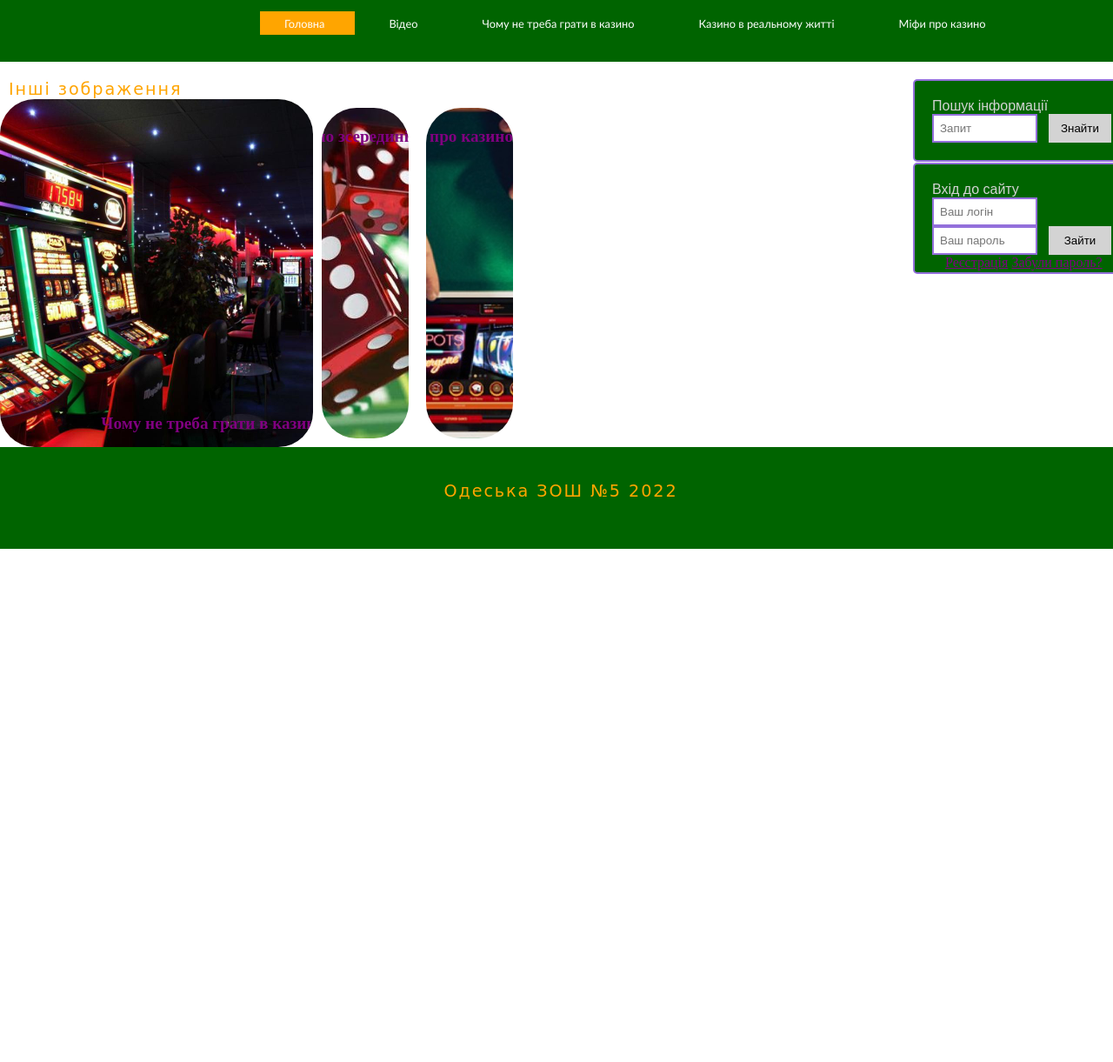
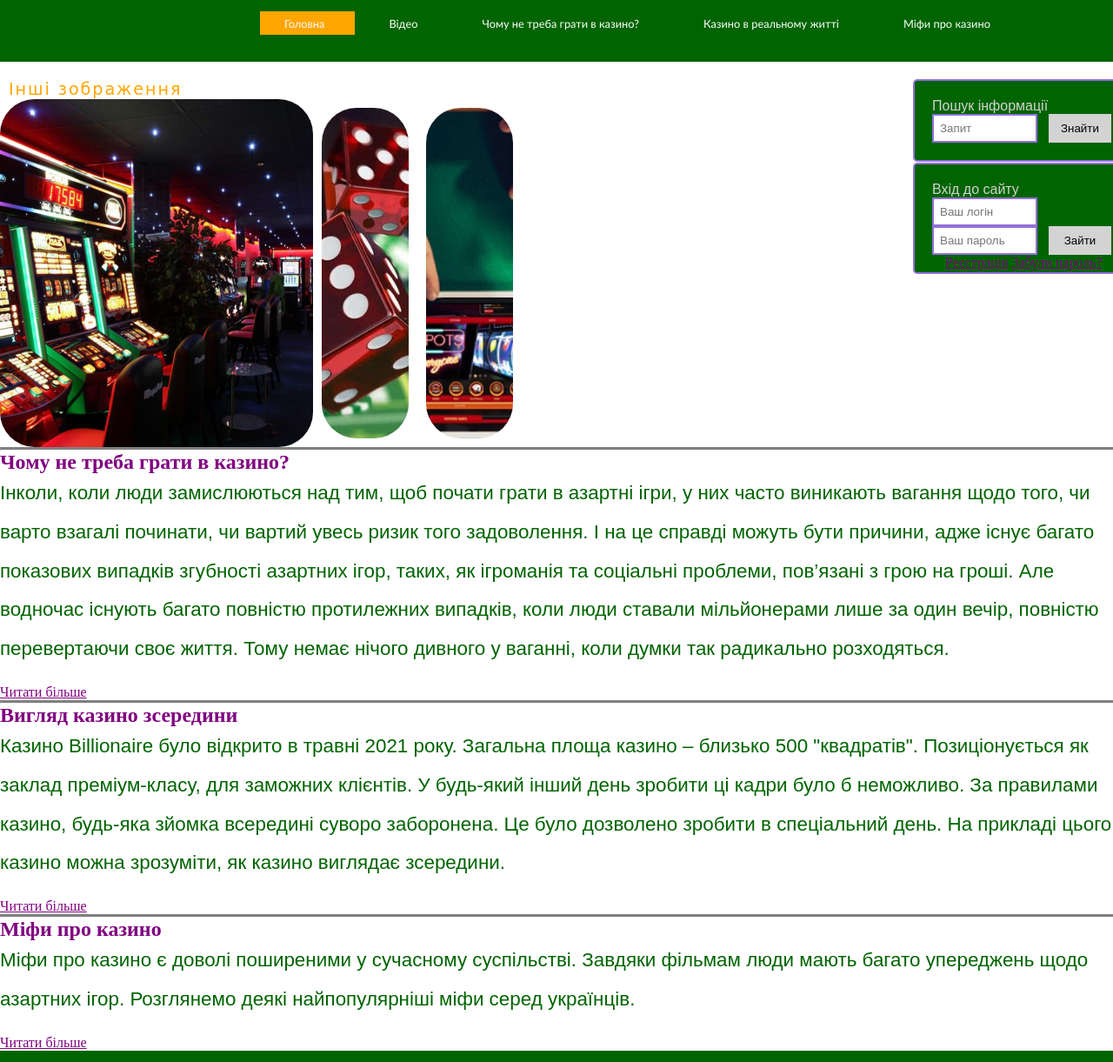
Before and after one commit to Anderbite212/casino, a plain HTML site: page index.html in a window 1280 px wide. Shown: the part 79-1300 px from the top of the page at 87% size. Before the commit the page ends 800 px from the top, so only its background shows below. Drawn offline with Linux system fonts and the light colour scheme; files whose address does not match are found by name.

Commit message:
Update index.html

```diff
--- a/index.html
+++ b/index.html
@@ -18,9 +18,9 @@
           <ul>
             <li class="active"><a href="#">Головна</a></li>
             <li><a href="video.html">Відео</a></li>
-            <li><a href="#">Чому не треба грати в казино</a></li>
-            <li><a href="#"> Казино в реальному житті</a></li>
-            <li><a href="#">Міфи про казино</a></li>
+            <li><a href="https://protocol.ua/ua/onlayn_kazino_grati_chi_ne_grati/">Чому не треба грати в казино?</a></li>
+            <li><a href="https://game.segodnya.ua/ua/game/casino/kak-vyglyadit-pervoe-legalnoe-kazino-kieva-unikalnye-kadry-1570985.html"> Казино в реальному житті</a></li>
+            <li><a href="http://www.mukachevo.net/ua/news/view/2957037">Міфи про казино</a></li>
           </ul>
         </div>
       </div>
@@ -54,7 +54,6 @@
             <div class="label">
               <div class="info">
                 <div class="main">
-                  <a href="https://protocol.ua/ua/onlayn_kazino_grati_chi_ne_grati/" target="_blank">Чому не треба грати в казино</a>
                 </div>
               </div>
             </div>
@@ -63,7 +62,6 @@
             <div class="label">
               <div class="info">
                 <div class="main">
-                  <a href="https://game.segodnya.ua/ua/game/casino/kak-vyglyadit-pervoe-legalnoe-kazino-kieva-unikalnye-kadry-1570985.html" target="_blank">Вигляд казино зсередині</a>
                 </div>
               </div>
             </div>
@@ -72,12 +70,41 @@
             <div class="label">
               <div class="info">
                 <div class="main">
-                  <a href="http://www.mukachevo.net/ua/news/view/2957037" target="_blank">Міфи про казино</a>
                 </div>
               </div>
             </div>
           </div>
         </div>
+      </div>
+      <div class="post">
+        <hr>
+        <h2><a href="https://protocol.ua/ua/onlayn_kazino_grati_chi_ne_grati/">Чому не треба грати в казино?</h2></a>
+        <div class="post_content">
+          <p>
+            Інколи, коли люди замислюються над тим, щоб почати грати в азартні ігри, у них часто виникають вагання щодо того, чи варто взагалі починати, чи вартий увесь ризик того задоволення. І на це справді можуть бути причини, адже існує багато показових випадків згубності азартних ігор, таких, як ігроманія та соціальні проблеми, пов’язані з грою на гроші. Але водночас існують багато повністю протилежних випадків, коли люди ставали мільйонерами лише за один вечір, повністю перевертаючи своє життя. Тому немає нічого дивного у ваганні, коли думки так радикально розходяться.
+          </p>
+        </div>
+        <a href="https://protocol.ua/ua/onlayn_kazino_grati_chi_ne_grati/">Читати більше<a>
+      </div>
+      <div class="post">
+        <hr>
+        <h2><a href="https://game.segodnya.ua/ua/game/casino/kak-vyglyadit-pervoe-legalnoe-kazino-kieva-unikalnye-kadry-1570985.html">Вигляд казино зсередини</h2></a>
+        <div class="post_content">
+          <p>
+            Казино Billionaire було відкрито в травні 2021 року. Загальна площа казино – близько 500 "квадратів". Позиціонується як заклад преміум-класу, для заможних клієнтів. У будь-який інший день зробити ці кадри було б неможливо. За правилами казино, будь-яка зйомка всередині суворо заборонена. Це було дозволено зробити в спеціальний день. На прикладі цього казино можна зрозуміти, як казино виглядає зсередини.
+          </p>
+        </div>
+        <a href="https://game.segodnya.ua/ua/game/casino/kak-vyglyadit-pervoe-legalnoe-kazino-kieva-unikalnye-kadry-1570985.html">Читати більше<a>
+      </div>
+      <div class="post">
+        <hr>
+        <h2><a href="http://www.mukachevo.net/ua/news/view/2957037">Міфи про казино</h2></a>
+        <div class="post_content">
+          <p>
+            Міфи про казино є доволі поширеними у сучасному суспільстві. Завдяки фільмам люди мають багато упереджень щодо азартних ігор. Розглянемо деякі найпопулярніші міфи серед українців.
+          </p>
+        </div>
+        <a href="http://www.mukachevo.net/ua/news/view/2957037">Читати більше<a>
       </div>
     </div>
 
```
